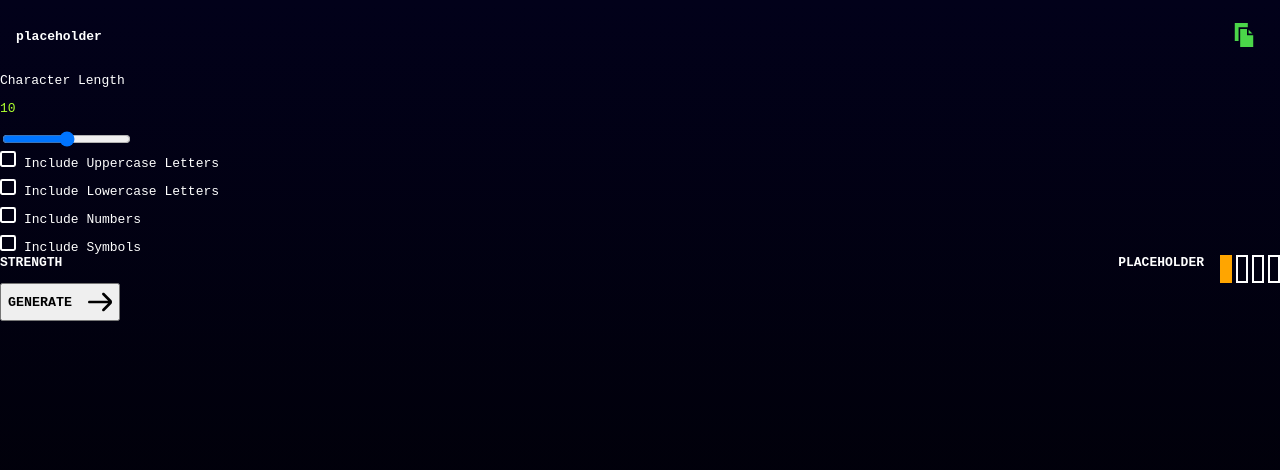
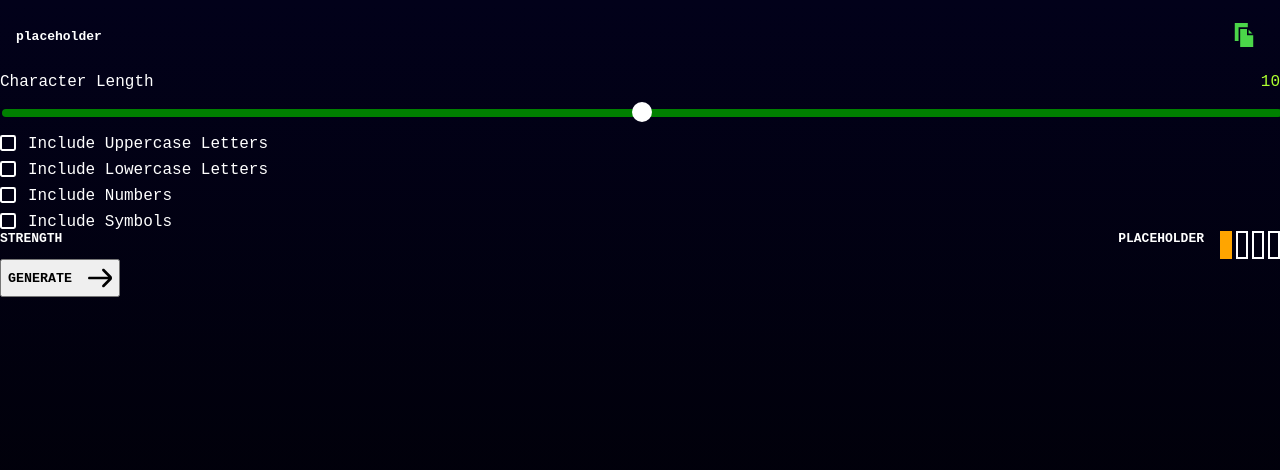
Before and after one commit to emil6957/password-generator, a React (Create React App) app: page / in a window 1280 px wide. Shown: the top 470 px of the page. Built offline with nearby package versions, Linux system fonts and the light colour scheme.

Commit message:
styling and small html edit

```diff
--- a/src/Components/GeneratorOptions/GeneratorOptions.css
+++ b/src/Components/GeneratorOptions/GeneratorOptions.css
@@ -1,8 +1,74 @@
 .generator-options {
+    font-size: 1rem;
+}
 
+.generator-options__length {
+    display: grid;
+    grid-template-columns: 1fr 1fr;
+    gap: 1rem 0;
+    align-items: center;
+}
+
+.generator-options input[type="range"] {
+    grid-column: 1/3;
+}
+
+input[type="range"] {
+    -webkit-appearance: none;
+    appearance: none;
+    width: 100%;
+    background: transparent;
+}
+
+input[type="range"]::-webkit-slider-runnable-track {
+    -webkit-appearance: none;
+    appearance: none;
+    width: 100%;
+    background: green;
+    border-radius: 1rem;
+    height: .5rem;
+}
+
+input[type="range"]::-webkit-slider-thumb {
+    -webkit-appearance: none;
+    appearance: none;
+    height: 1.25rem;
+    width: 1.25rem;
+    margin-top: -7px;
+    border-radius: 1rem;
+    background: white;
+    cursor: pointer;
+}
+
+/* same as above but for firefox */
+input[type="range"]::-moz-range-thumb {
+    -webkit-appearance: none;
+    appearance: none;
+    height: 16px;
+    width: 16px;
+    border-radius: 1rem;
+    background: white;
+    cursor: pointer;
+}
+
+/* same as above but for IE */
+input[type="range"]::-ms-thumb {
+    -webkit-appearance: none;
+    appearance: none;
+    height: 16px;
+    width: 16px;
+    border-radius: 1rem;
+    background: white;
+    cursor: pointer;
+}
+
+input[type="range"]::-ms-track {
+    width: 100%;
+    cursor: pointer;
 }
 
 .generator-options input[type="checkbox"] {
+    -webkit-appearance: none;
     appearance: none;
     position: relative;
     margin: 0 .5rem 0 0;
@@ -12,7 +78,7 @@
     border-radius: .15rem;
 }
 
-.generator-options input:focus,
+.generator-options input:focus-visible,
 .generator-options input:hover {
     border-color: yellowgreen;
 }
@@ -35,13 +101,15 @@
 }
 
 .generator-options__option {
-
+    display: flex;
+    gap: .25rem;
 }
 
 .generator-options__checkboxes {
     display: flex;
     flex-direction: column;
     gap: .5rem;
+    margin-top: 1rem;
 }
 
 .generator-options__label {
@@ -50,4 +118,5 @@
 
 .generator-options__length-num {
     color: greenyellow;
+    margin-left: auto;
 }
--- a/src/Components/GeneratorOptions/GeneratorOptions.tsx
+++ b/src/Components/GeneratorOptions/GeneratorOptions.tsx
@@ -15,7 +15,7 @@ function GeneratorOptions() {
         <div className="generator-options">
             <div className="generator-options__length">
                 <label htmlFor="length" className="generator-options__label">Character Length</label>
-                <p className="generator-options__option generator-options__length-num">{charLength}</p>
+                <span className="generator-options__option generator-options__length-num">{charLength}</span>
                 <input className="generator-options__input" type="range" id="length" min="5" max="15" value={charLength} onChange={(e) => updateCharLength(e)}></input>
             </div>
             <div className="generator-options__checkboxes">
```
